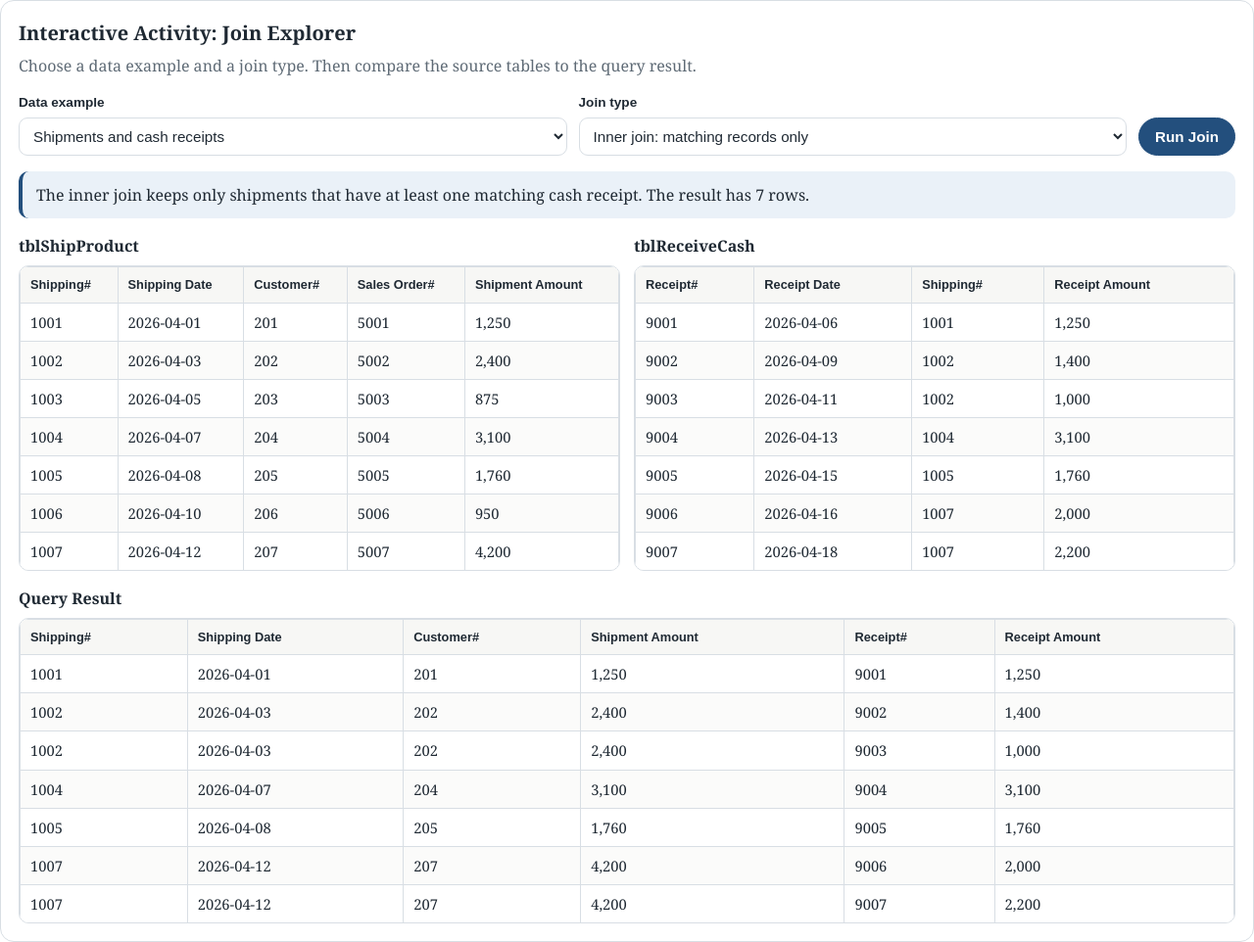
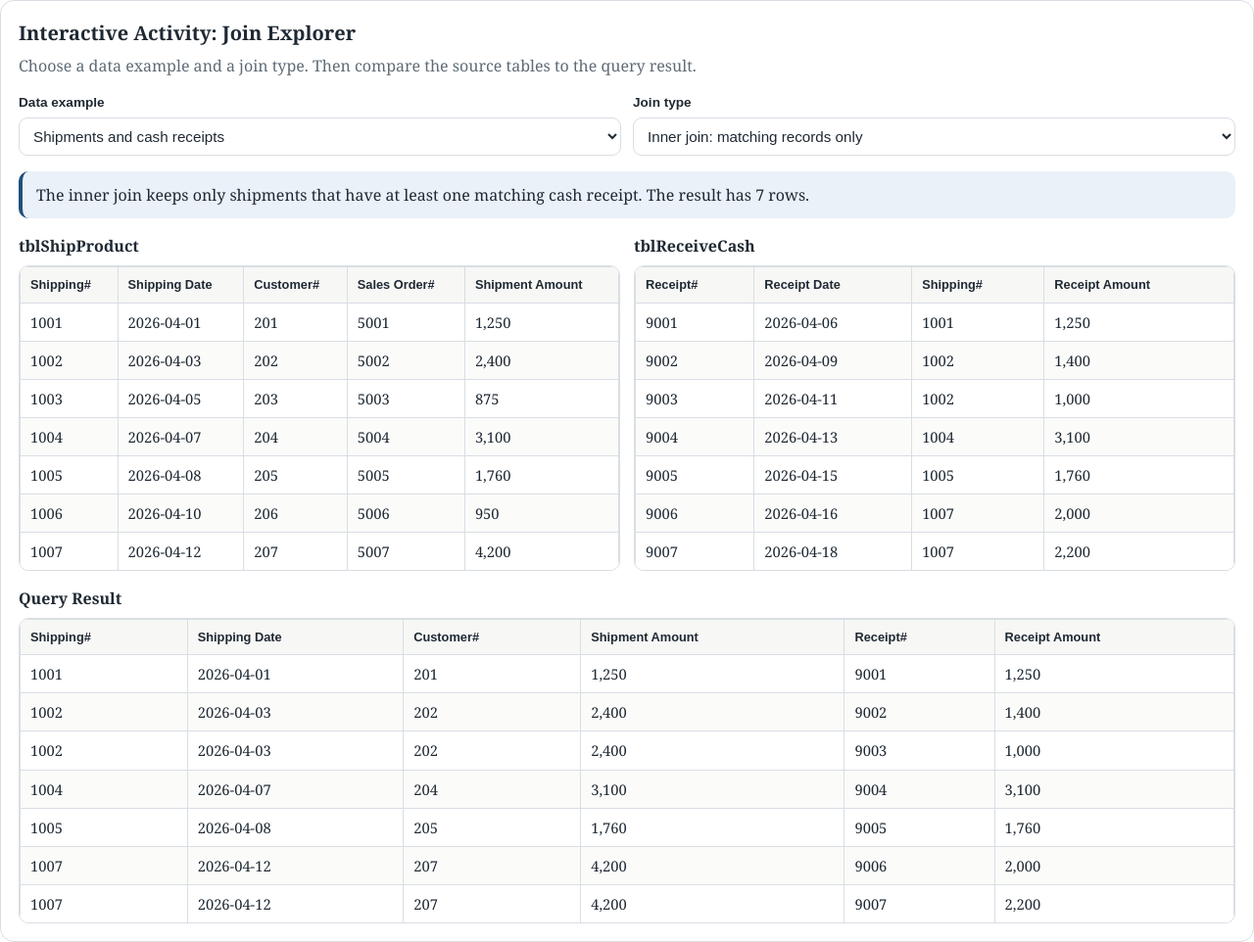
Before and after one commit to ProfessorMoffitt/ProfessorMoffitt.github.io, a Jekyll site: the page assets/apps/join-explorer/index.html, which Jekyll copies as it is, in a window 1280 px wide. Shown: the whole page at 98% size. Built offline with Jekyll 4.4.1, drawn with Linux system fonts in a browser that asks for light colours.

Commit message:
Add files via upload

```diff
--- a/assets/apps/join-explorer/app.js
+++ b/assets/apps/join-explorer/app.js
@@ -361,7 +361,6 @@ const scenarios = {
 
 const scenarioSelect = document.getElementById("scenarioSelect");
 const joinSelect = document.getElementById("joinSelect");
-const runJoinBtn = document.getElementById("runJoinBtn");
 
 const leftTableTitle = document.getElementById("leftTableTitle");
 const rightTableTitle = document.getElementById("rightTableTitle");
@@ -372,7 +371,6 @@ const joinExplanation = document.getElementById("joinExplanation");
 
 scenarioSelect.addEventListener("change", updateActivity);
 joinSelect.addEventListener("change", updateActivity);
-runJoinBtn.addEventListener("click", updateActivity);
 
 function updateActivity() {
   const scenario = scenarios[scenarioSelect.value];
--- a/assets/apps/join-explorer/index.html
+++ b/assets/apps/join-explorer/index.html
@@ -36,7 +36,6 @@
         </select>
       </div>
 
-      <button id="runJoinBtn">Run Join</button>
     </section>
 
     <section class="explanation-box" aria-live="polite">
--- a/assets/apps/join-explorer/style.css
+++ b/assets/apps/join-explorer/style.css
@@ -45,7 +45,7 @@ body {
 
 .controls {
   display: grid;
-  grid-template-columns: 1fr 1fr auto;
+  grid-template-columns: 1fr 1fr;
   gap: 12px;
   align-items: end;
   margin: 16px 0;
@@ -183,7 +183,4 @@ tr:last-child td {
     grid-template-columns: 1fr;
   }
 
-  button {
-    width: 100%;
-  }
 }
```
